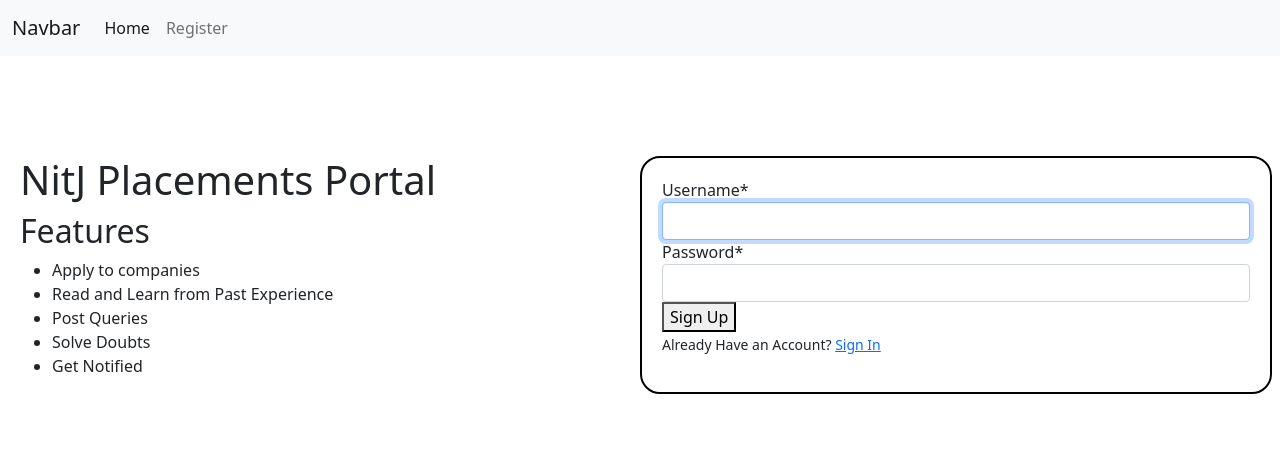
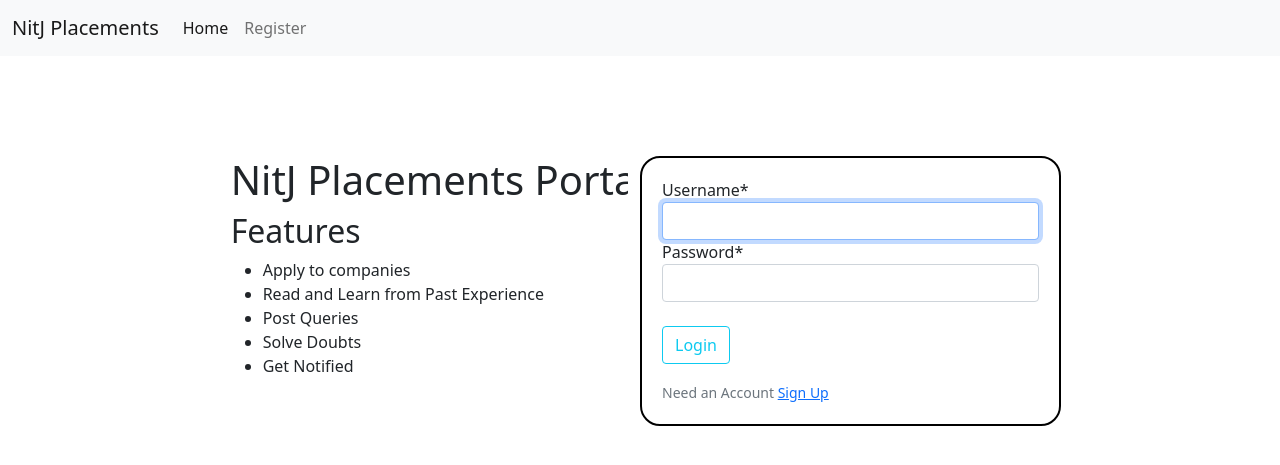
Before and after one commit to prabal08aggarwal/nitjPlacements, a Django app: page / in a window 1280 px wide. Shown: the top 465 px of the page. Run offline with Django 3.2, Linux system fonts and the light colour scheme; some libraries are stand-ins or nearby versions.

Commit message:
Login Logout completed

```diff
--- a/nitjplacements/urls.py
+++ b/nitjplacements/urls.py
@@ -18,5 +18,5 @@ from django.urls import path, include
 
 urlpatterns = [
     path('admin/', admin.site.urls),
-    path('', include('users.urls'))
+    path('', include('users.urls')),
 ]
--- a/templates/users/base.html
+++ b/templates/users/base.html
@@ -15,7 +15,7 @@
 
     <nav class="navbar navbar-expand-lg navbar-light bg-light">
         <div class="container-fluid">
-            <a class="navbar-brand" href="#">Navbar</a>
+            <a class="navbar-brand" href="{% url 'homePage' %}">NitJ Placements</a>
             <button class="navbar-toggler" type="button" data-bs-toggle="collapse" data-bs-target="#navbarNav"
                 aria-controls="navbarNav" aria-expanded="false" aria-label="Toggle navigation">
                 <span class="navbar-toggler-icon"></span>
@@ -23,27 +23,15 @@
             <div class="collapse navbar-collapse" id="navbarNav">
                 <ul class="navbar-nav">
                     <li class="nav-item">
-                        <a class="nav-link active" aria-current="page" href="#">Home</a>
+                        <a class="nav-link active" aria-current="page" href="{% url 'homePage' %}">Home</a>
                     </li>
                     <li class="nav-item">
-                        <a class="nav-link" href="#">Register</a>
+                        <a class="nav-link" href="{% url 'register' %}">Register</a>
                     </li>
                 </ul>
             </div>
         </div>
     </nav>
-
-
-
-
-
-
-
-
-
-
-
-
 
 
     {% if messages %}
@@ -53,6 +41,8 @@
     </div>
     {% endfor %}
     {% endif %}
+
+
     {% block bodyBlock %}
     {% endblock %}
 
--- a/templates/users/index.html
+++ b/templates/users/index.html
@@ -13,10 +13,12 @@
 
 
 
-<div class = 'mainContent'>
-        <div class="row">
-            <div class="col-6">
-                <h1 class = 'type'>NitJ Placements Portal</h1>
+<div class='mainContent'>
+    <div class="row justify-content-center">
+
+
+        <div class="col-lg-4 col-md-6">
+            <h1 class='type'>NitJ Placements Portal</h1>
 
             <h2>Features</h2>
             <ul>
@@ -29,19 +31,22 @@
             </ul>
         </div>
 
-            <div class="col-6 formClass">
+
+
+
+        <div class="col-lg-4 col-md-6 formClass">
             <form method="POST">
                 {% csrf_token %}
                 {{ form|crispy }}
-                        <button type="submit">
-                            Sign Up
+                <button class = "btn btn-outline-info mt-4" type="submit">
+                    Login
                 </button>
 
             </form>
-                <div>
-                    <small>
-                        Already Have an Account?
-                        <a href="#"> Sign In</a>
+            <div class = "pt-3">
+                <small class = "text-muted">
+                    Need an Account
+                    <a href="{% url 'register' %}"> Sign Up</a>
                 </small>
             </div>
 
--- /dev/null
+++ b/templates/users/profile.html
@@ -0,0 +1,5 @@
+<html>
+    <body>
+        <h1>Logged In</h1>
+    </body>
+</html>
--- a/users/urls.py
+++ b/users/urls.py
@@ -5,6 +5,6 @@ from django.contrib.auth import views as auth_views
 
 urlpatterns = [
     path('register/',views.register,name = 'register'),
-    path('',auth_views.LoginView.as_view(template_name='users/index.html'),name = 'login'),
+    path('',auth_views.LoginView.as_view(template_name='users/index.html'),name = 'homePage'), #Login view
     path('logout/',auth_views.LogoutView.as_view(template_name='users/logout.html'),name = 'logout'),
 ]
--- a/users/views.py
+++ b/users/views.py
@@ -10,7 +10,8 @@ def register(request):
     if request.method == 'POST':
         form = UserRegisterForm(request.POST)
         if form.is_valid():
-            form.save()
+            form.save() # Save into database
+
             username = form.cleaned_data.get('username')
             messages.success(request,f'Account created for {username}!')
             return redirect('homePage')
```
Also changed, not shown: templates/users/register.html (+14 -5 lines). Lines whose indentation alone changed are shown as unchanged.
